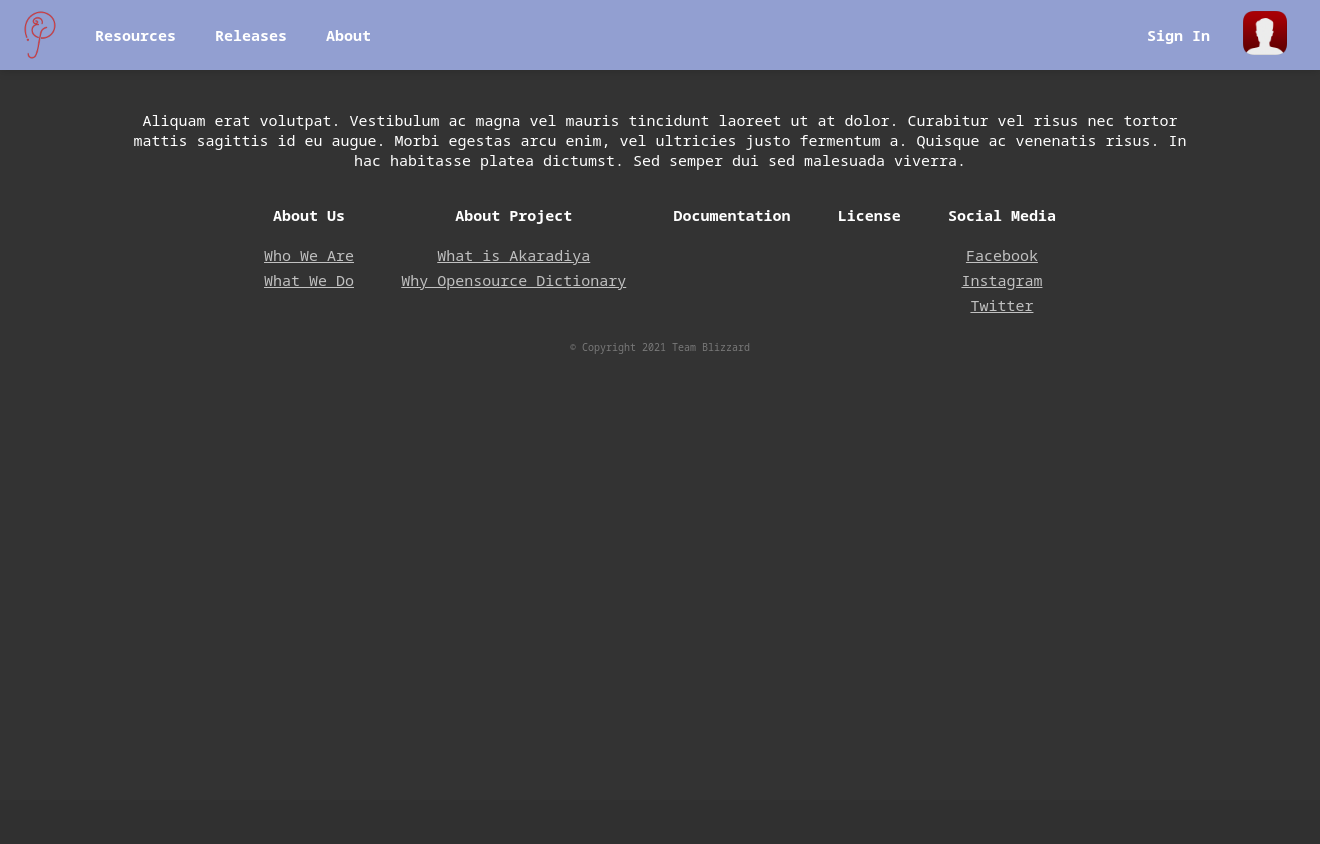
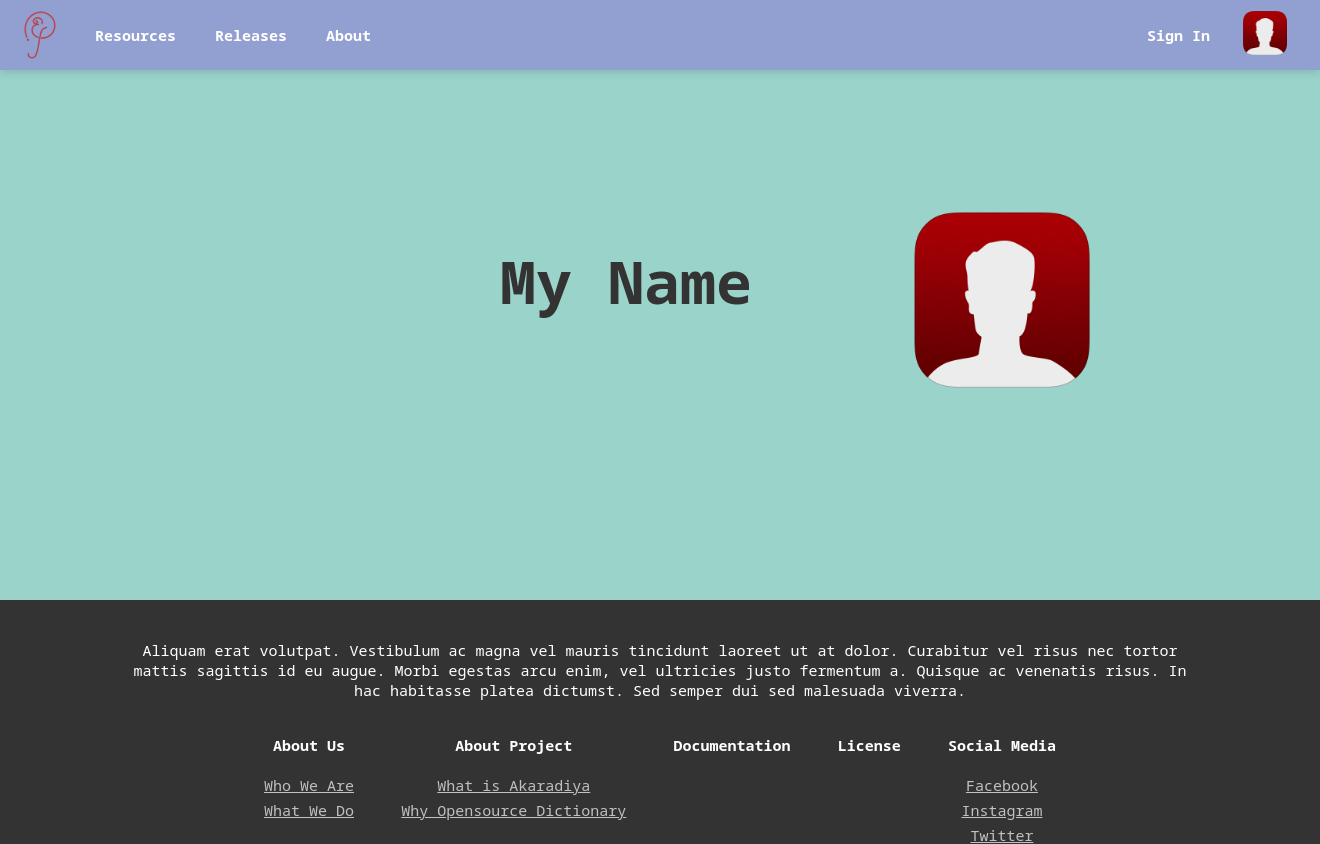
Before and after one commit to asankaSovis/Project-Akaradiya, a PHP site: page /profile/index.html in a window 1320 px wide. Shown: the top 844 px of the page. Before the commit the page ends 354 px from the top, so only its background shows below. Run offline with PHP 8.4, Linux system fonts and the light colour scheme; data that the repository does not hold is empty; some web fonts are replaced.

Commit message:
added some assets images and modified the webpage

```diff
--- a/homepage.css
+++ b/homepage.css
@@ -31,11 +31,36 @@ body {
 
 .container {
     /* Body of each page */
-    margin: var(--nav-height) auto;
-    /* max-width: 800px;
+
+
     width: 100%;
-    padding: 0 15px;
-    box-sizing: border-box; */
+
+    box-sizing: border-box;
+    background-color:var(--colour-secondary);
+    display: flex;
+    align-items: stretch/center;
+    }
+
+.container h1{
+
+
+    color: #333333;
+    transform: translateX(500px);
+    font-weight:bold;
+    padding:200px 50px 0 0;
+    font-size:60px;
+
+
+
+
+}
+
+.container img{
+
+    width: 200px;
+    height: 200px;
+    padding: 200px;
+    transform: translateX(400px);
 }
 
 .nav__link {
--- a/profile/index.html
+++ b/profile/index.html
@@ -26,12 +26,18 @@ NOTE: This website MUST NOT LOAD if the user is not logged in -->
             </div>
         </div>
         <!-- Body -->
-        <div class="wrapper">
+        <div class="wrapper"></div>
             <!-- The whole website -->
             <div class="container">
+              <h1>My Name</h1>
+              <img src="../assets/images/users/default.png" alt="user_pic">
+
+
+
+
                 <!-- ADD THE DESIGN HERE---------------------------------------- -->
             </div>
-        </div>
+
         <!-- <footer class="footer"> -->
         <iframe src="../home/footer.html" onload="this.before((this.contentDocument.body||this.contentDocument).children[0]);this.remove()"></iframe>
     </body>
```
Also changed, not shown: assets/images/badges/badge-2.png (added), assets/images/badges/badge1.png (added), assets/images/badges/badge3.png (added).
